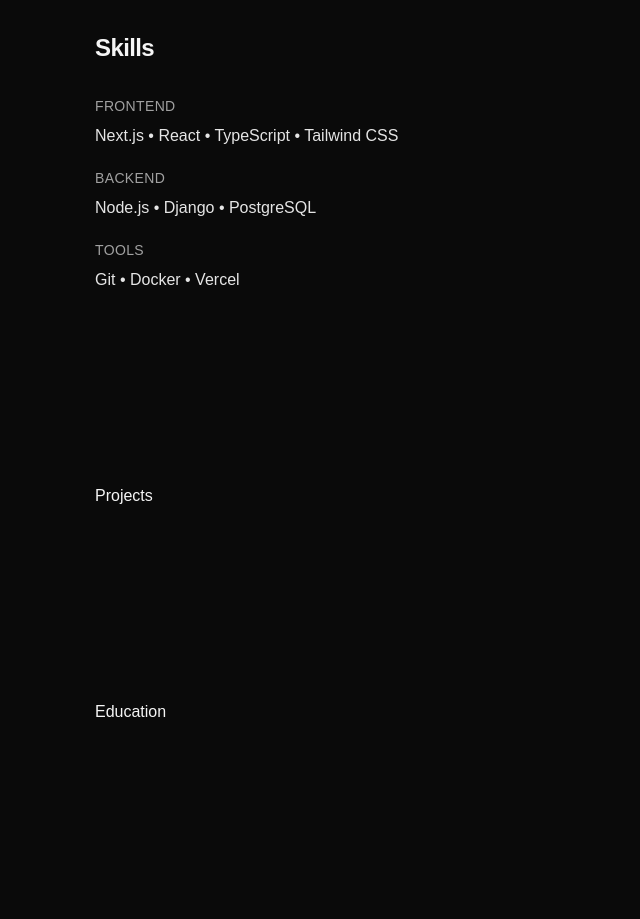
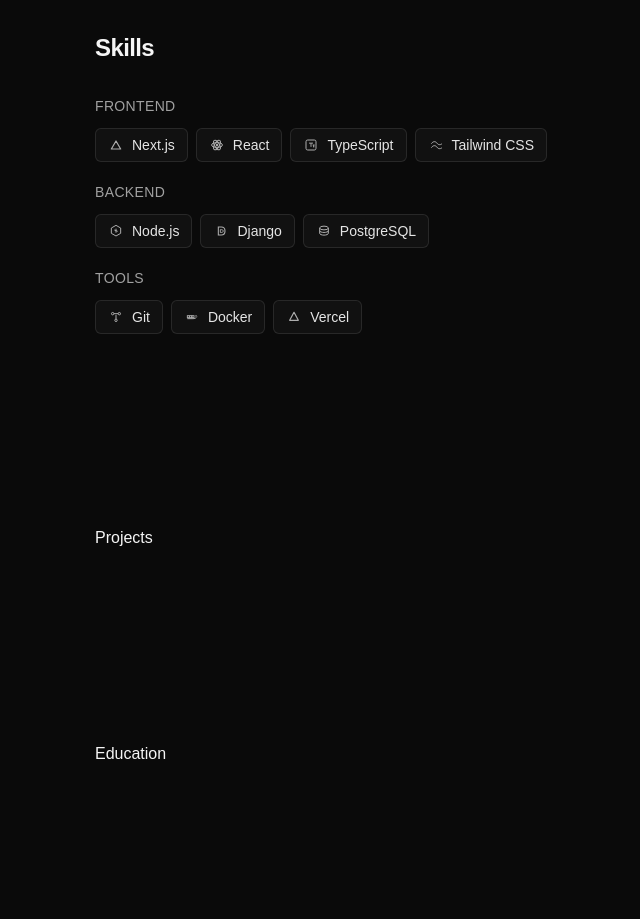
Before and after one commit to lllLucario/yuxuan-portfolio, a Next.js app: page / in a window 1280 px wide. Shown: the part 960-1879 px from the top of the page, without its empty margins (57-697 px from the left). Built offline with nearby package versions, Linux system fonts and the light colour scheme.

Commit message:
Add SkillChip component and update homepage to display skills as chips

```diff
--- /dev/null
+++ b/app/components/skills/SkillChip.tsx
@@ -0,0 +1,99 @@
+import type { ReactNode } from "react";
+
+type SkillChipProps = {
+  name: string;
+  icon?: string;
+};
+
+const ICONS: Record<string, ReactNode> = {
+  nextjs: (
+    <svg viewBox="0 0 24 24" className="h-4 w-4 opacity-80" fill="none" stroke="currentColor">
+      <path d="M5 18L12 6L19 18Z" strokeWidth="1.8" strokeLinejoin="round" />
+    </svg>
+  ),
+  react: (
+    <svg viewBox="0 0 24 24" className="h-4 w-4 opacity-80" fill="none" stroke="currentColor">
+      <circle cx="12" cy="12" r="1.8" fill="currentColor" stroke="none" />
+      <ellipse cx="12" cy="12" rx="8" ry="3.5" strokeWidth="1.5" />
+      <ellipse cx="12" cy="12" rx="8" ry="3.5" strokeWidth="1.5" transform="rotate(60 12 12)" />
+      <ellipse
+        cx="12"
+        cy="12"
+        rx="8"
+        ry="3.5"
+        strokeWidth="1.5"
+        transform="rotate(120 12 12)"
+      />
+    </svg>
+  ),
+  ts: (
+    <svg viewBox="0 0 24 24" className="h-4 w-4 opacity-80" fill="none" stroke="currentColor">
+      <rect x="4.5" y="4.5" width="15" height="15" rx="2.5" strokeWidth="1.5" />
+      <path d="M9 9.2h6M12 9.2v5.6M14.5 12h3M16 12v2.8M15 14.8h2" strokeWidth="1.4" />
+    </svg>
+  ),
+  tailwind: (
+    <svg viewBox="0 0 24 24" className="h-4 w-4 opacity-80" fill="none" stroke="currentColor">
+      <path d="M5 10c1.5-2 3-3 4.5-3c2.2 0 3.1 1.2 4.1 2.4c1 1.2 1.8 2.1 3.9 2.1c1 0 2.1-.2 3.5-1.5" strokeWidth="1.5" />
+      <path d="M5 16c1.5-2 3-3 4.5-3c2.2 0 3.1 1.2 4.1 2.4c1 1.2 1.8 2.1 3.9 2.1c1 0 2.1-.2 3.5-1.5" strokeWidth="1.5" />
+    </svg>
+  ),
+  node: (
+    <svg viewBox="0 0 24 24" className="h-4 w-4 opacity-80" fill="none" stroke="currentColor">
+      <path d="M12 3.5L19 7.5V15.5L12 19.5L5 15.5V7.5Z" strokeWidth="1.5" strokeLinejoin="round" />
+      <path d="M12 8.5V14.5M9.5 10.5L14.5 12.5" strokeWidth="1.5" />
+    </svg>
+  ),
+  django: (
+    <svg viewBox="0 0 24 24" className="h-4 w-4 opacity-80" fill="none" stroke="currentColor">
+      <path d="M8 6H12.5C15.8 6 18 8.2 18 12C18 15.8 15.8 18 12.5 18H8Z" strokeWidth="1.6" />
+      <path d="M11 10V14.2H12.8C14.4 14.2 15.3 13.3 15.3 12C15.3 10.7 14.4 10 12.8 10Z" strokeWidth="1.4" />
+    </svg>
+  ),
+  postgres: (
+    <svg viewBox="0 0 24 24" className="h-4 w-4 opacity-80" fill="none" stroke="currentColor">
+      <ellipse cx="12" cy="7.5" rx="6.5" ry="2.8" strokeWidth="1.5" />
+      <path d="M5.5 7.5V15.5C5.5 17 8.4 18.2 12 18.2C15.6 18.2 18.5 17 18.5 15.5V7.5" strokeWidth="1.5" />
+      <path d="M5.5 11.5C5.5 13 8.4 14.2 12 14.2C15.6 14.2 18.5 13 18.5 11.5" strokeWidth="1.5" />
+    </svg>
+  ),
+  git: (
+    <svg viewBox="0 0 24 24" className="h-4 w-4 opacity-80" fill="none" stroke="currentColor">
+      <circle cx="7" cy="7" r="1.8" strokeWidth="1.5" />
+      <circle cx="17" cy="7" r="1.8" strokeWidth="1.5" />
+      <circle cx="12" cy="17" r="1.8" strokeWidth="1.5" />
+      <path d="M8.8 7H15.2M12 15.2V8.8" strokeWidth="1.5" />
+    </svg>
+  ),
+  docker: (
+    <svg viewBox="0 0 24 24" className="h-4 w-4 opacity-80" fill="none" stroke="currentColor">
+      <rect x="5" y="10" width="3" height="3" strokeWidth="1.4" />
+      <rect x="8.5" y="10" width="3" height="3" strokeWidth="1.4" />
+      <rect x="12" y="10" width="3" height="3" strokeWidth="1.4" />
+      <path d="M5 14.5H13.5C15.8 14.5 17.5 13.9 18.8 12.3" strokeWidth="1.5" />
+      <path d="M17.2 10.4C18 10 18.8 10.1 19.4 10.7" strokeWidth="1.5" strokeLinecap="round" />
+    </svg>
+  ),
+  vercel: (
+    <svg viewBox="0 0 24 24" className="h-4 w-4 opacity-80" fill="none" stroke="currentColor">
+      <path d="M12 5L18.5 17H5.5Z" strokeWidth="1.8" strokeLinejoin="round" />
+    </svg>
+  ),
+};
+
+const DEFAULT_ICON = (
+  <svg viewBox="0 0 24 24" className="h-4 w-4 opacity-80" fill="none" stroke="currentColor">
+    <circle cx="12" cy="12" r="4.5" strokeWidth="1.6" />
+  </svg>
+);
+
+export default function SkillChip({ name, icon }: SkillChipProps) {
+  const iconNode = (icon && ICONS[icon]) || DEFAULT_ICON;
+
+  return (
+    <span className="inline-flex items-center gap-2 rounded-md border border-white/10 bg-neutral-900/60 px-3 py-1.5 text-sm text-neutral-200 hover:bg-neutral-900/80">
+      <span className="text-neutral-300">{iconNode}</span>
+      {name}
+    </span>
+  );
+}
--- a/app/page.tsx
+++ b/app/page.tsx
@@ -1,6 +1,7 @@
 import Container from "@/components/layout/Container";
 import Section from "@/components/layout/Section";
 import { skillGroups } from "@/app/data/skills";
+import SkillChip from "@/app/components/skills/SkillChip";
 
 export default function Home() {
   return (
@@ -37,9 +38,11 @@ export default function Home() {
                   <h3 className="text-sm font-medium uppercase tracking-wide text-neutral-400">
                     {group.title}
                   </h3>
-                  <p className="text-base text-neutral-200">
-                    {group.skills.map((skill) => skill.name).join(" • ")}
-                  </p>
+                  <div className="mt-3 flex flex-wrap gap-2">
+                    {group.skills.map((skill) => (
+                      <SkillChip key={skill.name} name={skill.name} icon={skill.icon} />
+                    ))}
+                  </div>
                 </div>
               ))}
             </div>
```
